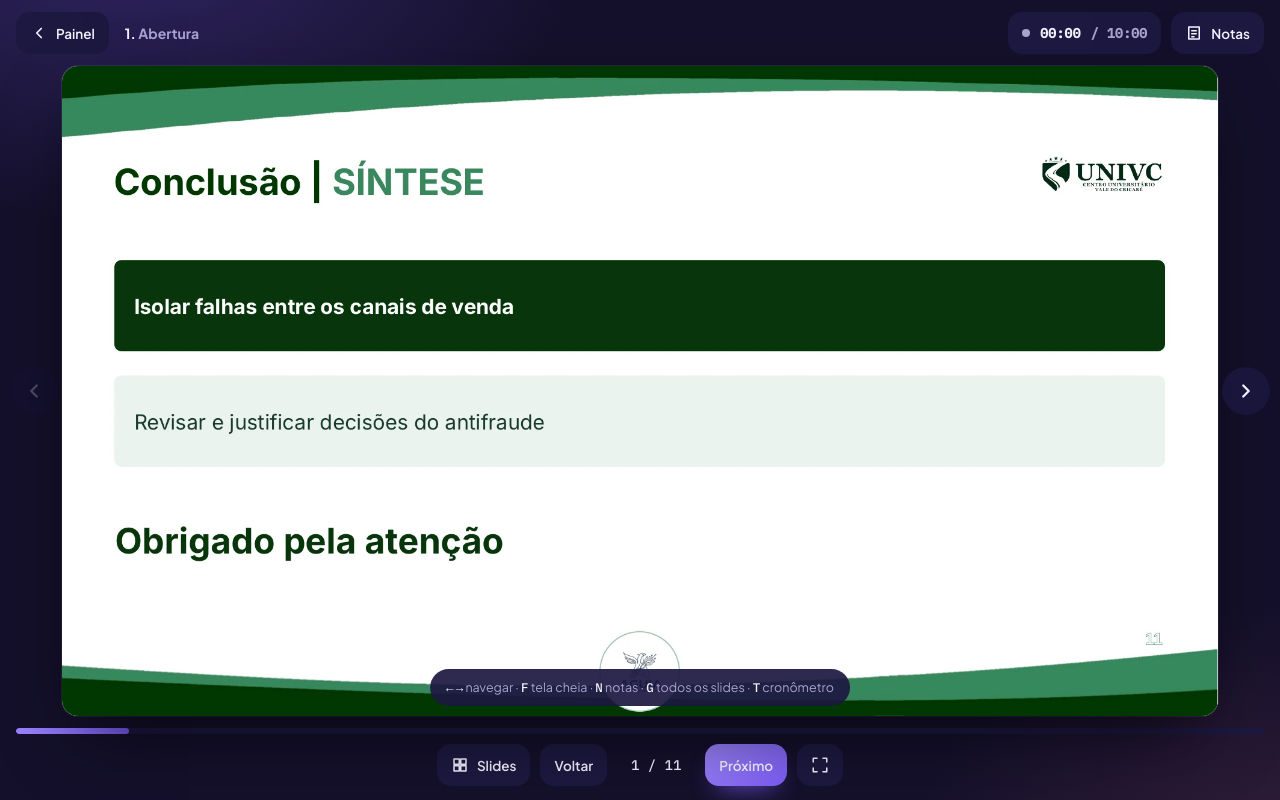
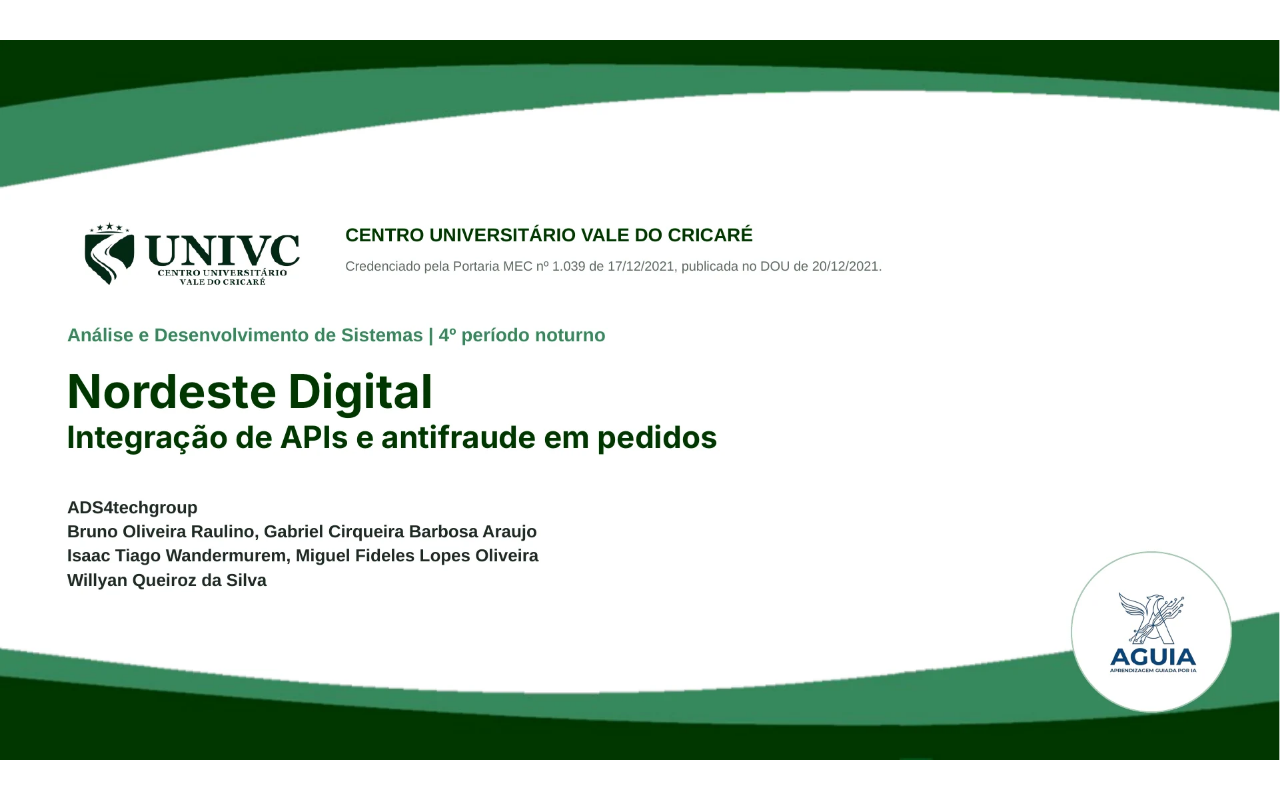
Before and after one commit to GabrielCirqueira/antifraude-nordeste-digital, a plain HTML site: page slides/index.html in a window 1280 px wide. Drawn offline with Linux system fonts and the light colour scheme.

Commit message:
Slides: corrige ordem invertida e abre em modo limpo (sem controles)
Co-Authored-By: Claude Sonnet 5.5 <noreply@anthropic.com>
Claude-Session: https://claude.ai/code/session_01H9JWKZc1P1DmN18YR2jdNu

```diff
--- a/slides/index.html
+++ b/slides/index.html
@@ -8,13 +8,13 @@
 <meta name="theme-color" content="#14102B">
 <link rel="stylesheet" href="https://fonts.googleapis.com/css2?family=Plus+Jakarta+Sans:wght@400;500;600;700;800&family=IBM+Plex+Mono:wght@500&display=swap">
 <style>
-:root{color-scheme:dark;--bg:#14102B;--panel:#1D1840;--panel2:#272152;--ink:#F4F2FF;--muted:#A9A3D1;--brand:#9B83FA;--brand2:#7B5CF5;--lo:#4BD0A0;--mid:#F5B352;--hi:#F4759A;--f:'Plus Jakarta Sans',system-ui,sans-serif;--mono:'IBM Plex Mono',ui-monospace,monospace;--ease:cubic-bezier(.2,.8,.2,1)}
+:root{color-scheme:light;--bg:#fff;--panel:#1D1840;--panel2:#272152;--ink:#F4F2FF;--muted:#A9A3D1;--brand:#9B83FA;--brand2:#7B5CF5;--lo:#4BD0A0;--mid:#F5B352;--hi:#F4759A;--f:'Plus Jakarta Sans',system-ui,sans-serif;--mono:'IBM Plex Mono',ui-monospace,monospace;--ease:cubic-bezier(.2,.8,.2,1)}
 *{box-sizing:border-box;-webkit-tap-highlight-color:transparent}
 html,body{margin:0;height:100%;background:var(--bg);color:var(--ink);font-family:var(--f);overflow:hidden}
 button{font:inherit;color:inherit;border:0;background:none;cursor:pointer;padding:0}
 a{color:inherit;text-decoration:none}
 :focus-visible{outline:3px solid rgba(155,131,250,.7);outline-offset:2px;border-radius:12px}
-.app{height:100dvh;display:grid;grid-template-rows:auto 1fr auto;background:radial-gradient(60vmax 40vmax at 10% -10%,rgba(123,92,245,.28),transparent 60%),radial-gradient(50vmax 36vmax at 100% 110%,rgba(244,117,154,.14),transparent 60%),var(--bg)}
+.app{position:fixed;inset:0;background:#fff}
 .top{display:flex;align-items:center;gap:10px;padding:max(12px,env(safe-area-inset-top)) 16px 8px;transition:opacity .4s,transform .4s var(--ease)}
 .pill{display:inline-flex;align-items:center;gap:8px;height:42px;padding:0 14px;border-radius:14px;background:var(--panel);font-weight:600;font-size:13.5px;transition:background .2s,transform .15s var(--ease)}
 .pill:hover{background:var(--panel2)}.pill:active{transform:scale(.96)}
@@ -25,8 +25,8 @@ a{color:inherit;text-decoration:none}
 .timer.warn{color:var(--mid)}.timer.over{color:var(--hi)}
 .timer i{width:8px;height:8px;border-radius:50%;background:var(--muted)}.timer.run i{background:var(--lo);animation:blink 1.4s infinite}
 @keyframes blink{50%{opacity:.3}}
-.stage{position:relative;min-height:0;display:grid;place-items:center;padding:6px 16px}
-.frame{position:relative;width:min(100%,calc((100dvh - 150px)*16/9));aspect-ratio:16/9;border-radius:16px;overflow:hidden;background:#fff;box-shadow:0 30px 70px -20px rgba(0,0,0,.7),0 0 0 1px rgba(255,255,255,.08)}
+.stage{position:absolute;inset:0}
+.frame{position:absolute;inset:0;background:#fff}
 .frame img{position:absolute;inset:0;width:100%;height:100%;object-fit:contain;opacity:0;transform:scale(1.015);transition:opacity .45s var(--ease),transform .6s var(--ease)}
 .frame img.on{opacity:1;transform:none}
 .zone{position:absolute;top:0;bottom:0;z-index:2}.zone.l{left:0;width:30%;cursor:w-resize}.zone.r{right:0;width:70%;cursor:e-resize}
@@ -61,7 +61,7 @@ a{color:inherit;text-decoration:none}
 .th img{width:100%;height:100%;object-fit:cover;display:block}
 .th span{position:absolute;left:8px;bottom:8px;background:rgba(20,16,43,.85);font:500 12px var(--mono);padding:3px 8px;border-radius:99px}
 @media(prefers-reduced-motion:reduce){*{transition-duration:.001ms!important;animation-duration:.001ms!important}}
-</style>
+#top,#bottom,.nav,.hint{display:none}.ui #top,.ui #bottom{display:flex}.ui #bottom{display:grid}.ui .nav{display:grid}.app.ui{background:#14102B}.app.ui .frame{inset:70px 16px 110px}.app{cursor:default}body{background:#fff}.idle{cursor:none}</style>
 </head>
 <body>
 <div class="app" id="app">
@@ -75,7 +75,7 @@ a{color:inherit;text-decoration:none}
     <div class="frame" id="frame"><div class="zone l" id="zl"></div><div class="zone r" id="zr"></div></div>
     <button class="nav p" id="bp" aria-label="Slide anterior"><svg width="22" height="22" viewBox="0 0 24 24" fill="none" stroke="currentColor" stroke-width="2.4" stroke-linecap="round" stroke-linejoin="round"><path d="m15 6-6 6 6 6"/></svg></button>
     <button class="nav n" id="bn" aria-label="Próximo slide"><svg width="22" height="22" viewBox="0 0 24 24" fill="none" stroke="currentColor" stroke-width="2.4" stroke-linecap="round" stroke-linejoin="round"><path d="m9 6 6 6-6 6"/></svg></button>
-    <div class="hint" id="hint"><b>←</b> <b>→</b> navegar · <b>F</b> tela cheia · <b>N</b> notas · <b>G</b> todos os slides · <b>T</b> cronômetro</div>
+    <div class="hint" id="hint" hidden><b>←</b> <b>→</b> navegar · <b>F</b> tela cheia · <b>N</b> notas · <b>G</b> todos os slides · <b>T</b> cronômetro</div>
   </div>
   <div class="bottom" id="bottom">
     <div class="prog" id="prog" role="progressbar" aria-label="Progresso da apresentação" aria-valuemin="1" aria-valuemax="11"><i id="pbar"></i></div>
@@ -99,7 +99,6 @@ var $=function(i){return document.getElementById(i)};
 var frame=$('frame'),imgs=[];
 function src(i){return '/slides/img/slide-'+String(i+1).padStart(2,'0')+'.webp';}
 S.forEach(function(s,i){var im=new Image();im.alt='Slide '+(i+1)+': '+s.t;im.decoding='async';if(i<2)im.src=src(i);else im.setAttribute('data-src',src(i));frame.insertBefore(im,frame.firstChild);imgs[i]=im;});
-imgs.reverse();
 function ensure(i){var im=imgs[i];if(im&&!im.src&&im.getAttribute('data-src'))im.src=im.getAttribute('data-src');}
 function show(i,noHash){
   i=Math.max(0,Math.min(N-1,i));cur=i;ensure(i);ensure(i+1);ensure(i-1);
@@ -141,9 +140,13 @@ document.addEventListener('keydown',function(e){
   else if(k==='n'||k==='N'){toggleNotes();}
   else if(k==='g'||k==='G'){toggleGrid();}
   else if(k==='t'||k==='T'){timerToggle();}
+  else if(k==='c'||k==='C'){$('app').classList.toggle('ui');}
   else if(k==='Escape'){toggleGrid(false);toggleNotes(false);}
   else if(/^[1-9]$/.test(k)){show(Number(k)-1);}
 });
+/* primeira interação: entra em tela cheia */
+var did=false;function auto(){if(did)return;did=true;try{if(!document.fullscreenElement){var e=document.documentElement;(e.requestFullscreen||e.webkitRequestFullscreen||function(){}).call(e);}}catch(x){}}
+document.addEventListener('pointerdown',auto,{once:true});document.addEventListener('keydown',auto,{once:true});
 /* gesto de arrastar */
 var sx=null,sy=null;
 $('stage').addEventListener('touchstart',function(e){sx=e.touches[0].clientX;sy=e.touches[0].clientY;},{passive:true});
```
Also changed, not shown: dashboard/index.html (+1 -1 lines), 1 other file.
